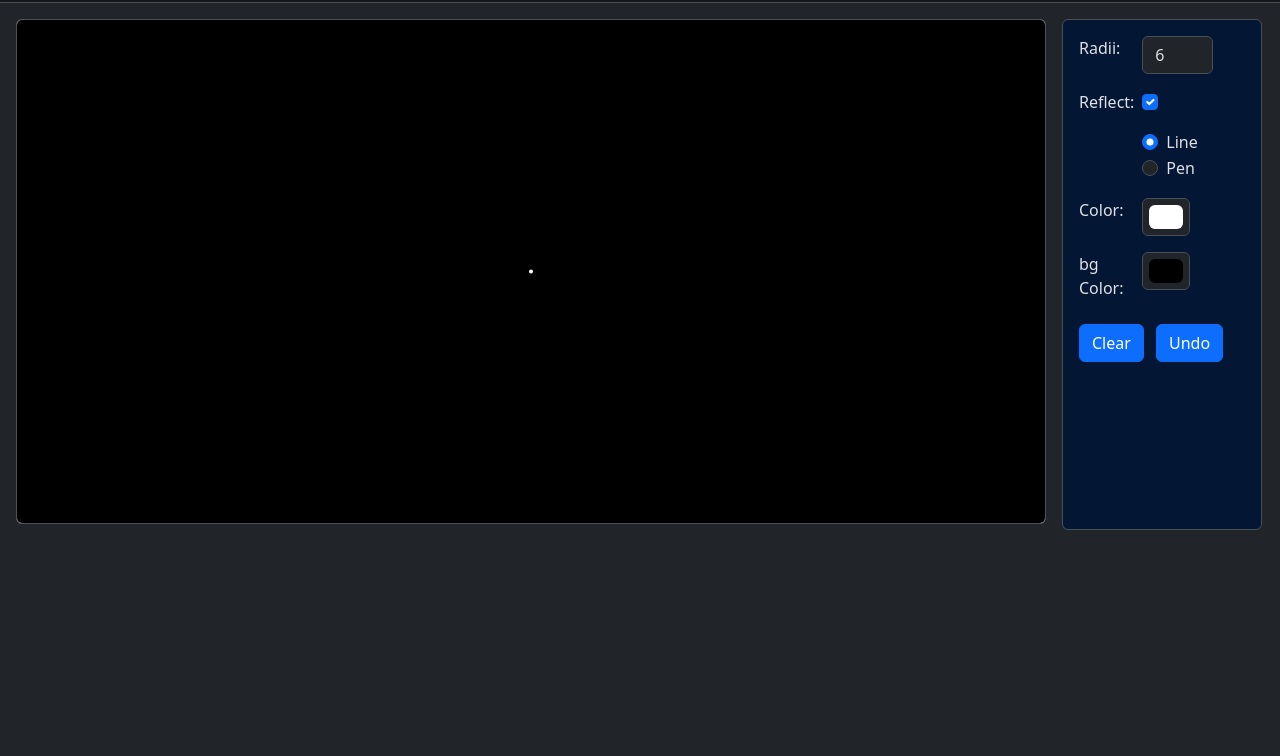
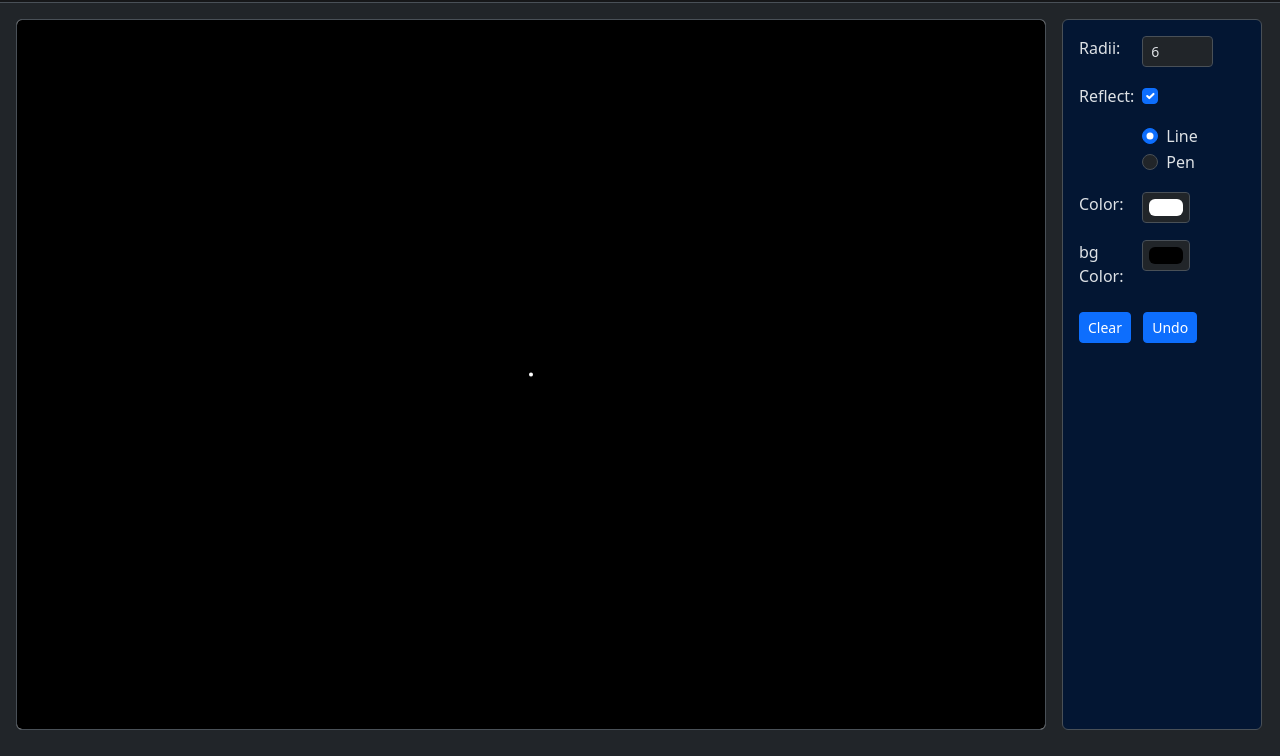
Before and after one commit to tmathers/radialPaint, a plain HTML site: page index.html in a window 1280 px wide. Shown: the part 44-800 px from the top of the page. Drawn offline with nearby package versions, Linux system fonts and the light colour scheme.

Commit message:
Fix sizing issues

```diff
--- a/index.html
+++ b/index.html
@@ -17,8 +17,6 @@
       margin: 0;
       /* Prevent swipe to refresh */
       overscroll-behavior-y: contain;
-
-      height: 100vh;
     }
 
     #viewport {
@@ -29,10 +27,12 @@
     canvas {
       background-color: #fff;
       cursor: crosshair;
+      height:100%;
+      width:100%;
     }
 
     #controls {
-      width: 2x00px;
+      width: 200px;
       min-width: 200px;
       max-width: 200px;
     }
@@ -69,7 +69,7 @@
         <label for="points" class="col-4 form-label">Radii:</label>
         <div class="col-6">
 
-          <input type="number" id="points" default="6" class="form-control"/>
+          <input type="number" id="points" default="6" class="form-control  form-control-sm"/>
         </div>
       </div>
 
@@ -99,21 +99,21 @@
       <div class="row mb-3">
         <label for="color" class="col-4 form-label">Color:</label>
         <div class="col-8">
-          <input type="color" id="color" class="form-control form-control-color" value="#ffffff" />
+          <input type="color" id="color" class="form-control form-control-color  form-control-sm" value="#ffffff" />
         </div>
       </div>
 
       <div class="row mb-3">
         <label for="bg-color" class="col-4 form-label">bg Color:</label>
         <div class="col-8">
-          <input type="color" id="bg-color" class="form-control form-control-color" />
+          <input type="color" id="bg-color" class="form-control form-control-color  form-control-sm" />
         </div>
       </div>
 
       <div class="row ">
           <div class="">
-            <button id="clear" class="btn btn-primary me-2">Clear</button>
-            <button id="undo"  class="btn btn-primary">Undo</button>
+            <button id="clear" class="btn btn-primary btn-sm me-2">Clear</button>
+            <button id="undo"  class="btn btn-primary btn-sm">Undo</button>
           </div>
         </div>
 
--- a/js/editor.js
+++ b/js/editor.js
@@ -323,7 +323,7 @@ function setCanvasSize() {
 
     //- getTotalWidth(controls)
     - 2; //border
-  const height = window.screen.height
+  const height = window.innerHeight
     - navbar.clientHeight
     - getAdditionalHeight(navbar)
     - getAdditionalWidth(viewport)
@@ -331,20 +331,13 @@ function setCanvasSize() {
 
   const margin = parseInt(getComputedStyle(viewport).getPropertyValue('padding-right'));
 
-
-  console.log(viewport.clientWidth)
-  console.log(viewport.clientHeight)
-  console.log("margin=" + margin)
-
   const viewWidth = window.innerWidth - getAdditionalWidth(navbar);
   const viewHeight = window.innerHeight;
 
 
   // portrait
   if (viewWidth <  viewHeight) {
-    console.log("portrait")
-
-    canvasHeight = height - innerControls.clientHeight - getAdditionalHeight(innerControls) - margin - 6;
+    canvasHeight = height - innerControls.clientHeight - getAdditionalHeight(innerControls) - margin;
     canvasWidth = width - getAdditionalWidth(viewport);
 
     controls.style.minWidth = "100%";
```
